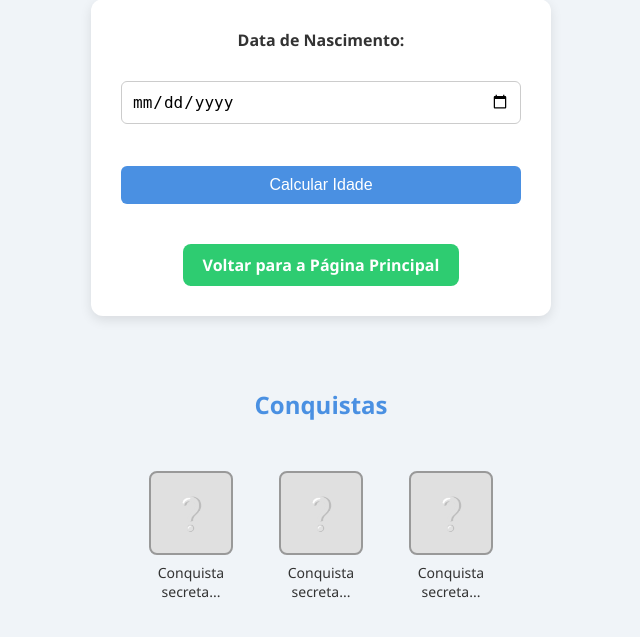
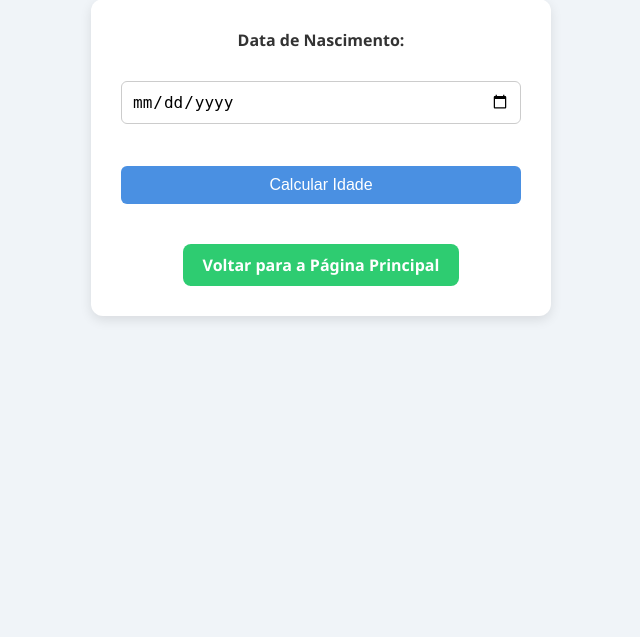
Before and after one commit to andreluistavaresmossignato/proj-pw2-amsds-b2, a PHP site: page /idade.php in a window 1280 px wide. Shown: the part 104-741 px from the top of the page, without its empty margins (319-959 px from the left). Run offline with PHP 8.4, Linux system fonts and the light colour scheme.

Commit message:
Voltando para o idade.php como estava antes

```diff
--- a/estilos/idade.css
+++ b/estilos/idade.css
@@ -90,57 +90,3 @@ strong {
 .btn-voltar:hover {
     background-color: #27ae60;
 }
-
-/* Estilos existentes */
-article {
-    display: flex;
-    justify-content: center;
-    gap: 30px;
-    margin-top: 50px;
-    margin-bottom: 30px;
-}
-
-.conquistaContainer {
-    display: flex;
-    flex-direction: column;
-    align-items: center;
-}
-
-/* Caixa padrão */
-.caixaConquista {
-    width: 80px;
-    height: 80px;
-    display: flex;
-    align-items: center;
-    justify-content: center;
-    border: 2px solid #333;
-    border-radius: 8px;
-    background-color: #f2f2f2;
-    font-size: 32px;
-    transition: all 0.3s ease;
-}
-
-/* Descrição abaixo do emoji */
-.descricaoConquista {
-    margin-top: 8px;
-    font-size: 14px;
-    text-align: center;
-    width: 100px;
-}
-
-/* Conquista desbloqueada */
-.caixaConquista.ativa {
-    background-color: #d1ffd6;
-    border-color: #00b300;
-    box-shadow: 0 0 10px #00ff00;
-    font-size: 36px;
-    font-weight: bold;
-    transform: scale(1.1);
-}
-
-/* Conquista ainda bloqueada */
-.caixaConquista.bloqueada {
-    background-color: #e0e0e0;
-    border-color: #999;
-    color: #999;
-}
--- a/idade.php
+++ b/idade.php
@@ -1,7 +1,3 @@
-<?php
-    session_start();
-?>
-
 <!DOCTYPE html>
 <html lang="PT-BR">
 <head>
@@ -25,22 +21,7 @@
       </form>
       <br>
         <?php
-        if (!isset($_SESSION['conquista1'])) $_SESSION['conquista1'] = false;
-        if (!isset($_SESSION['conquista2'])) $_SESSION['conquista2'] = false;
-        if (!isset($_SESSION['conquista3'])) $_SESSION['conquista3'] = false;
-
-        $mensagemIdade = "";
-        $mensagemConquista1 = "";
-        $mensagemConquista2 = "";
-        $mensagemConquista3 = "";
-
-
         $pode_conteudoExtra = false;
-        $conquista1 = false;
-        $conquista2 = false;
-        $conquista3 = false;
-        $emojis = ['😭', '🏆', '🔥'];
-        $descricoes = ['Derrota', 'Vitória', 'Fogo'];
 
         if ($_SERVER["REQUEST_METHOD"] == "POST") {
             $dataNascimento = $_POST["nascimento"];
@@ -48,51 +29,29 @@
                 $dataNascimentoObj = new DateTime($dataNascimento);
                 $hoje = new DateTime();
                 $idade = $hoje->diff($dataNascimentoObj)->y;
+                if($dataNascimentoObj->format('y') < 120 && $dataNascimentoObj->format('d-m-y') <= $hoje->format('d-m-y') && $idade <= 122) {
 
-                // Correção aqui
-                if ($dataNascimentoObj <= $hoje && $idade <= 122) {
-
+                    # Mensagem padrão
                     echo "<br><p>Você tem <strong>$idade anos</strong>.</p><br>";
 
-                    // Mensagens secretas e desbloqueio de conquistas
-                    if ($dataNascimentoObj->format('d-m-Y') === $hoje->format('d-m-Y')) {
+                    # Mensagens secretas
+                    if ($dataNascimentoObj->format('d-m-y') === $hoje->format('d-m-y')) {
                         echo "<p><strong>Ué, você nasceu hoje e já está usando o site? 😂</strong></p>";
-                        $_SESSION['conquista1'] = true;
-                    } elseif ($dataNascimentoObj->format('d-m') === $hoje->format('d-m')) {
+                    } else if ($dataNascimentoObj->format('d-m') === $hoje->format('d-m')) {
                         echo "<p><strong>Hoje é seu aniversário, parabéns!! 🥳🎉</strong></p>";
-                        $_SESSION['conquista2'] = true;
                     } elseif ($idade == 122) {
-                        echo "<p><strong>Essa é a idade da pessoa mais velha do mundo já registrada 👏</strong></p>";
-                        $_SESSION['conquista3'] = true;
+                        echo "<p><strong>Essa é a idade da pessoa mais velha do mundo 👏</strong></p>";
                     }
-
                     $pode_conteudoExtra = true;
-                } else {
-                    echo "<p>Por favor, insira uma data válida.</p>";
+                }
+                else {
+                    echo "<p>Por favor , insira uma data valida.</p>";
                 }
 
-                if ($pode_conteudoExtra) {
+                if($pode_conteudoExtra) {
                     conteudoExtra();
                 }
             }
-        }
-
-        if ($_SESSION['conquista1']) {
-            $mensagemConquista1 = "🎉 Conquista 1 desbloqueada: Você nasceu hoje e já está usando o site!";
-        } else {
-            $mensagemConquista1 = "❔ Conquista 1: Nascido hoje (ainda bloqueada)";
-        }
-
-        if ($_SESSION['conquista2']) {
-            $mensagemConquista2 = "🎂 Conquista 2 desbloqueada: Hoje é seu aniversário, parabéns!";
-        } else {
-            $mensagemConquista2 = "❔ Conquista 2: Aniversário hoje (ainda bloqueada)";
-        }
-
-        if ($_SESSION['conquista3']) {
-            $mensagemConquista3 = "🏆 Conquista 3 desbloqueada: Idade da pessoa mais velha já registrada!";
-        } else {
-            $mensagemConquista3 = "❔ Conquista 3: 122 anos de idade (ainda bloqueada)";
         }
 
         function conteudoExtra() {
@@ -147,36 +106,6 @@
         }
 
       ?>
-      <h2>Conquistas</h2>
-      <article>
-            <div class="conquistaContainer">
-                <div class="caixaConquista <?= $_SESSION['conquista1'] ? 'ativa' : 'bloqueada' ?>">
-                    <?= $_SESSION['conquista1'] ? '🎉' : '❔' ?>
-                </div>
-                <div class="descricaoConquista">
-                    <?= $_SESSION['conquista1'] ? 'Você nasceu hoje e já está usando o site!' : 'Conquista secreta...' ?>
-                </div>
-            </div>
-
-            <div class="conquistaContainer">
-                <div class="caixaConquista <?= $_SESSION['conquista2'] ? 'ativa' : 'bloqueada' ?>">
-                    <?= $_SESSION['conquista2'] ? '🎂' : '❔' ?>
-                </div>
-                <div class="descricaoConquista">
-                    <?= $_SESSION['conquista2'] ? 'Hoje é seu aniversário, parabéns!' : 'Conquista secreta...' ?>
-                </div>
-            </div>
-
-            <div class="conquistaContainer">
-                <div class="caixaConquista <?= $_SESSION['conquista3'] ? 'ativa' : 'bloqueada' ?>">
-                    <?= $_SESSION['conquista3'] ? '🏆' : '❔' ?>
-                </div>
-                <div class="descricaoConquista">
-                    <?= $_SESSION['conquista3'] ? 'Idade da pessoa mais velha já registrada!' : 'Conquista secreta...' ?>
-                </div>
-            </div>
-        </article>
   </main>
-
 </body>
 </html>
```
